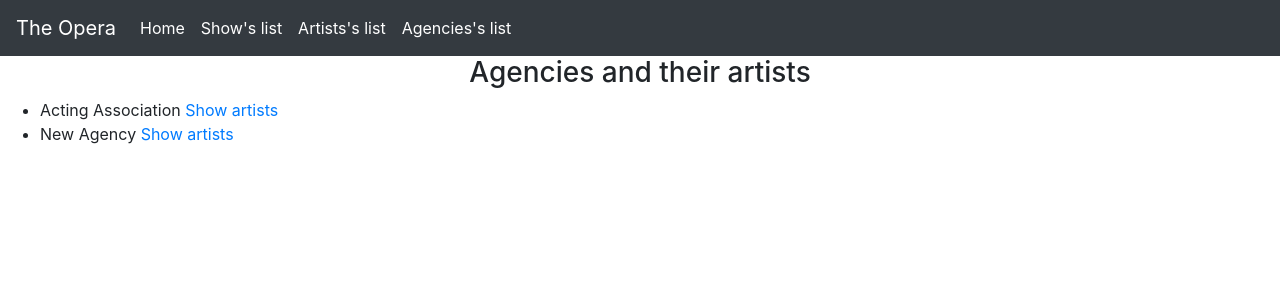
After one commit to feufeul/PID, a Django app: page /agencies/ in a window 1280 px wide. The commit adds this page. Shown: the top 300 px of the page. Run offline with Django 3.2, Linux system fonts and the light colour scheme; data comes from the database, SQL or seed files in the repository; both versions use the stored data as it was after the commit; some libraries are stand-ins or nearby versions.

Commit message:
exam before ajax

```diff
--- a/PID/models.py
+++ b/PID/models.py
@@ -101,9 +101,22 @@ class RepresentationUser(models.Model):
 	user = models.ForeignKey(User, on_delete=models.CASCADE)
 
 
+class Agency(models.Model):
+	name = models.CharField(max_length=100)
+
+	def __str__(self):
+		return self.name
+
+
 class Artist(models.Model):
 	firstname = models.CharField(max_length=60)
 	lastname = models.CharField(max_length=60)
+	agency = models.ForeignKey(Agency, on_delete=models.CASCADE, null=True)
+	# @classmethod
+	# def create(self, firstname, lastname, agency):
+	# 	self.firstname = firstname
+	# 	self.lastname = lastname
+	# 	self.agency = agency
 
 
 class Type(models.Model):
--- a/PID/settings.py
+++ b/PID/settings.py
@@ -39,7 +39,7 @@ INSTALLED_APPS = [
     'django.contrib.sessions',
     'django.contrib.messages',
     'django.contrib.staticfiles',
-    'home',
+    'home'
 ]
 
 MIDDLEWARE = [
--- /dev/null
+++ b/PID/templates/PID/agencies.html
@@ -0,0 +1,22 @@
+{% extends "PID/base.html" %}
+{% load crispy_forms_tags %}
+{% block content %}
+
+    <h3 class="row align-items-center justify-content-center">Agencies and their artists</h3>
+    <ul>
+        {% for agency in agencies %}
+            <li>
+                {{ agency.name }} <a href="/agencies/{{ agency.id }}"> Show artists</a>
+                <ul>
+                     {% for artist in artists %}
+                         {% if artist.agency.id == agency.id %}
+                             <li>
+                                {{ artist.firstname }} {{ artist.lastname }}
+                            </li>
+                         {% endif %}
+                     {% endfor %}
+                </ul>
+            </li>
+        {% endfor %}
+    </ul>
+{% endblock %}
--- a/PID/templates/PID/base.html
+++ b/PID/templates/PID/base.html
@@ -37,10 +37,16 @@
             <li class="nav-item active">
                 <a class="nav-link" href="/shows">Show's list</a>
             </li>
+{#            <li class="nav-item active">#}
+{#                <a class="nav-link" href="/category">Category's list</a>#}
+{#            </li>#}
             <li class="nav-item active">
-                <a class="nav-link" href="/category">Category's list</a>
+                <a class="nav-link" href="/artists">Artists's list</a>
             </li>
-                    {% if user.is_superuser %}
+            <li class="nav-item active">
+                <a class="nav-link" href="/agencies">Agencies's list</a>
+            </li>
+            {% if user.is_superuser %}
 
             <li class="nav-item active">
                 <a class="nav-link" href="/api_shows">API Show's list</a>
--- a/PID/urls.py
+++ b/PID/urls.py
@@ -34,5 +34,9 @@ urlpatterns = [
     path('api_render/', views.get_api_shows, name='api_render'),
     path('category/', views.get_category, name='categorie'),
     path('category/<int:id>', views.get_category_id),
-    path('profile/', views.get_profile_id, name='profile')
+    path('profile/', views.get_profile_id, name='profile'),
+    path('agencies/', views.get_agencies, name='agencies'),
+    path('agencies/<int:id>', views.get_agencies_by_id, name='agencies'),
+    path('artists/', views.get_artists, name='artists')
+
 ]
--- a/PID/views.py
+++ b/PID/views.py
@@ -6,7 +6,7 @@ from django.http import HttpResponseRedirect
 from django.contrib.auth.models import User
 from django.core.paginator import Paginator
 from PID.filter import ShowFilter
-from PID.models import Show
+from PID.models import Show, Agency, Artist
 from django.shortcuts import redirect
 import requests
 import json
@@ -165,3 +165,31 @@ def get_profile_id(request):
 			"form": form
 		}
 	return render(request, 'PID/profile.html', context)
+
+
+def get_agencies(request):
+	agencies = Agency.objects.all()
+	artists = Artist.objects.all()
+	return render(request, 'PID/agencies.html', context={"agencies": agencies, "artists": artists})
+
+
+def get_agencies_by_id(request, id):
+	agency = Agency.objects.get(pk=id)
+	artists = Artist.objects.filter(agency_id=id)
+	return render(request, 'PID/agencies_2.html', context={"agency": agency, "artists": artists})
+
+
+def get_artists(request):
+	artists = Artist.objects.all()
+	form = forms.ArtistForm()
+	context = {"artists": artists, "form": form}
+	if request.method == 'POST':
+		form = forms.ArtistForm(request.POST)
+		if form.is_valid():
+			artist = Artist.objects.create()
+			artist.firstname = form.cleaned_data['firstname']
+			artist.lastname = form.cleaned_data['lastname']
+			artist.agency_id = form.cleaned_data['agency']
+			artist.save()
+			return render(request, 'PID/artists.html', context)
+	return render(request, 'PID/artists.html', context)
```
Also changed, not shown: PID/fixtures/package.json (+48 -2 lines), PID/forms.py (+8 -0 lines), PID/templates/PID/agencies_2.html (added, +12 -0 lines), PID/templates/PID/artists.html (added, +36 -0 lines), PID/migrations/0001_initial.py (added), PID/migrations/0002_auto_20190905_1632.py (added), PID/migrations/0003_auto_20190905_1635.py (added), PID/migrations/__init__.py (added), home/migrations/0001_initial.py (added).
